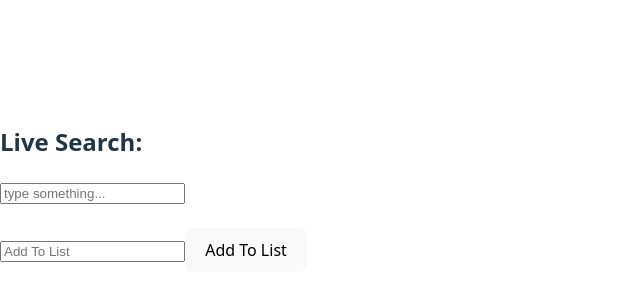
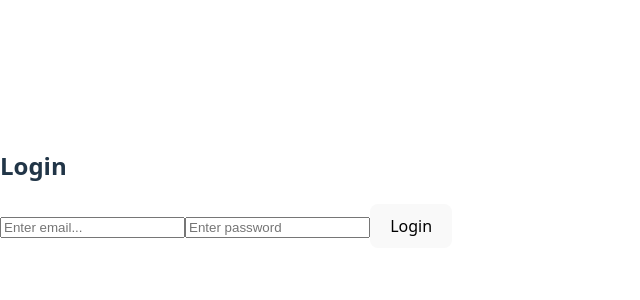
Before and after one commit to Madhuu-k/Learning-React, a React (Vite) app in the folder learning-react/: page / in a window 1280 px wide. Shown: the part 212-512 px from the top of the page, without its empty margins (0-640 px from the left). Built offline with nearby package versions, Linux system fonts and the light colour scheme.

Commit message:
Updated Live Search

```diff
--- a/learning-react/src/App.jsx
+++ b/learning-react/src/App.jsx
@@ -1,9 +1,9 @@
-import LiveSearch from "./Topic-5/LiveSearch";
+import LoginForm from "./Topic-6/LoginForm";
 
 function App() {
   return (
     <>
-       <LiveSearch />
+       <LoginForm />
     </>
   );
 }
--- /dev/null
+++ b/learning-react/src/Topic-6/LoginForm.jsx
@@ -0,0 +1,34 @@
+import { useState } from "react";
+
+export default function Login() {
+    const[email, setEmail] = useState("");
+    const[pass, setPass] = useState("");
+
+    const handleForm = (e) => {
+        e.PreventDefault();
+        alert(`Email: ${email}\nPassword: ${pass}`)
+        };
+
+    return(
+        <>
+            <h2>Login</h2>
+            <form>
+                    <input
+                    type="text"
+                    placeholder="Enter email..."
+                    value={email}
+                    onChange={(e) => setEmail(e.target.value)}
+                    />
+
+                    <input
+                    type="password"
+                    placeholder="Enter password"
+                    value={pass}
+                    onChange={(e) => setPass(e.target.value)}
+                    />
+                    <button onClick={handleForm}>Login</button>
+            </form>
+        </>
+     );
+
+}
```
Also changed, not shown: learning-react/src/Topic-5/LiveSearch2.jsx (added, +64 -0 lines).
